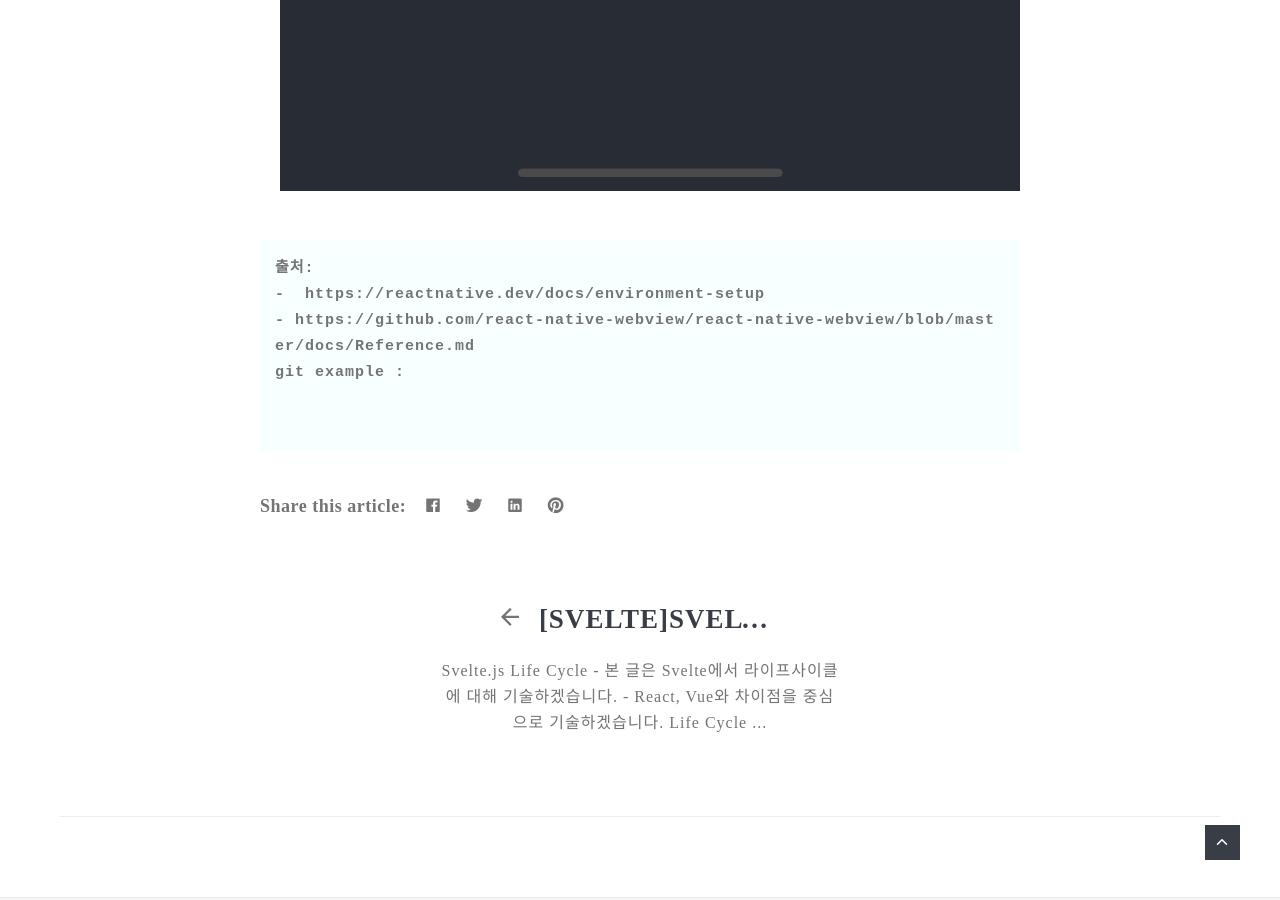
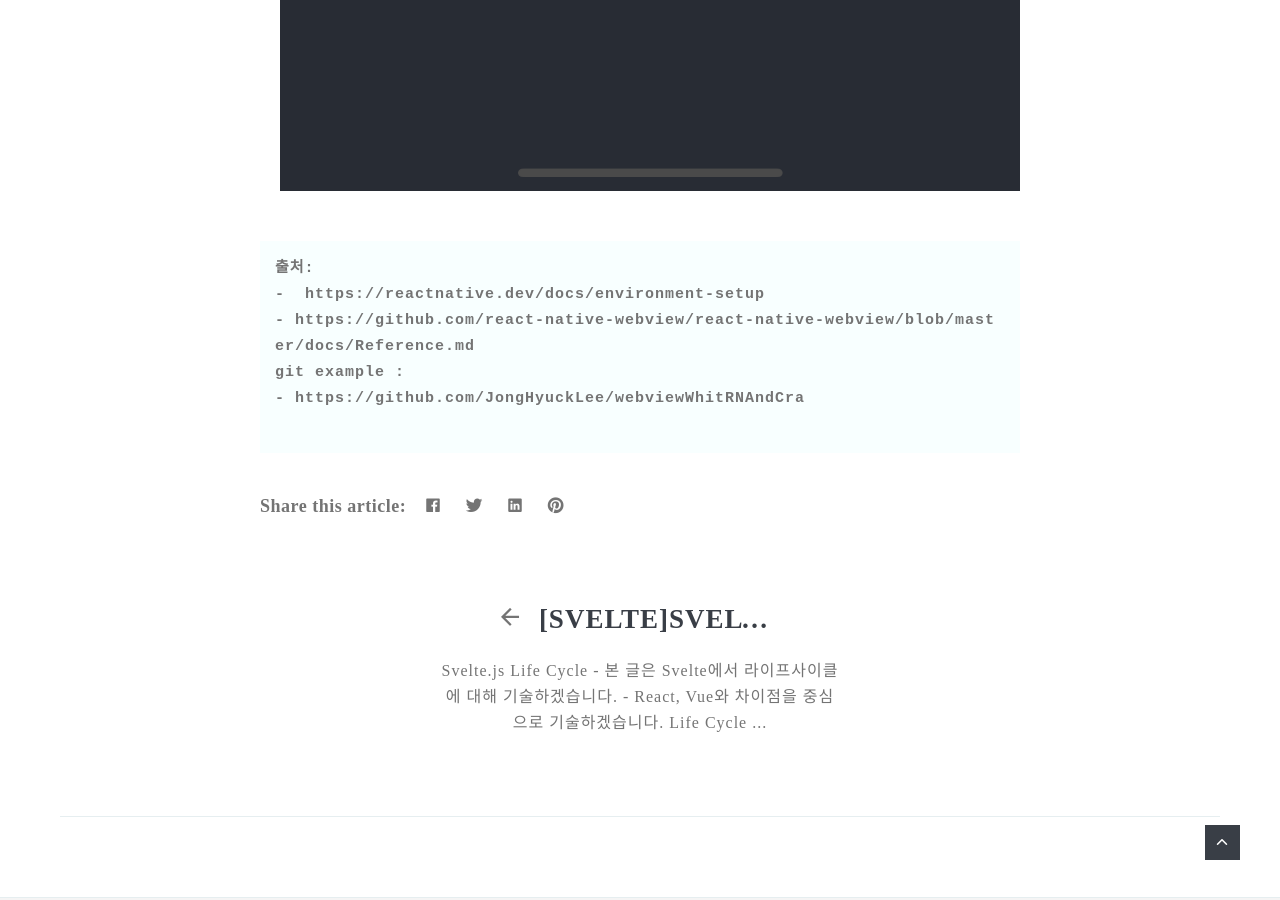
Before and after one commit to JongHyuckLee/JongHyuckLee.github.io, a Jekyll site: the page built from _posts/2021-09-08-react-native-webview-interface-practice.markdown, in a window 1280 px wide and 900 px high, scrolled down 5457 px. Built offline with Jekyll 4.4.1, drawn with Linux system fonts in a browser that asks for light colours; nearby versions of some CDN libraries; some web fonts are replaced; comment, search, counter and statistics services are not loaded; part of the change alters nothing that is shown.

Commit message:
webview 포스트 작성 완료

```diff
--- a/_posts/2021-09-08-react-native-webview-interface-practice.markdown
+++ b/_posts/2021-09-08-react-native-webview-interface-practice.markdown
@@ -92,6 +92,6 @@ export default function App () {
 -  https://reactnative.dev/docs/environment-setup
 - https://github.com/react-native-webview/react-native-webview/blob/master/docs/Reference.md
 git example :
-
+- https://github.com/JongHyuckLee/webviewWhitRNAndCra
 
 </pre>
```
